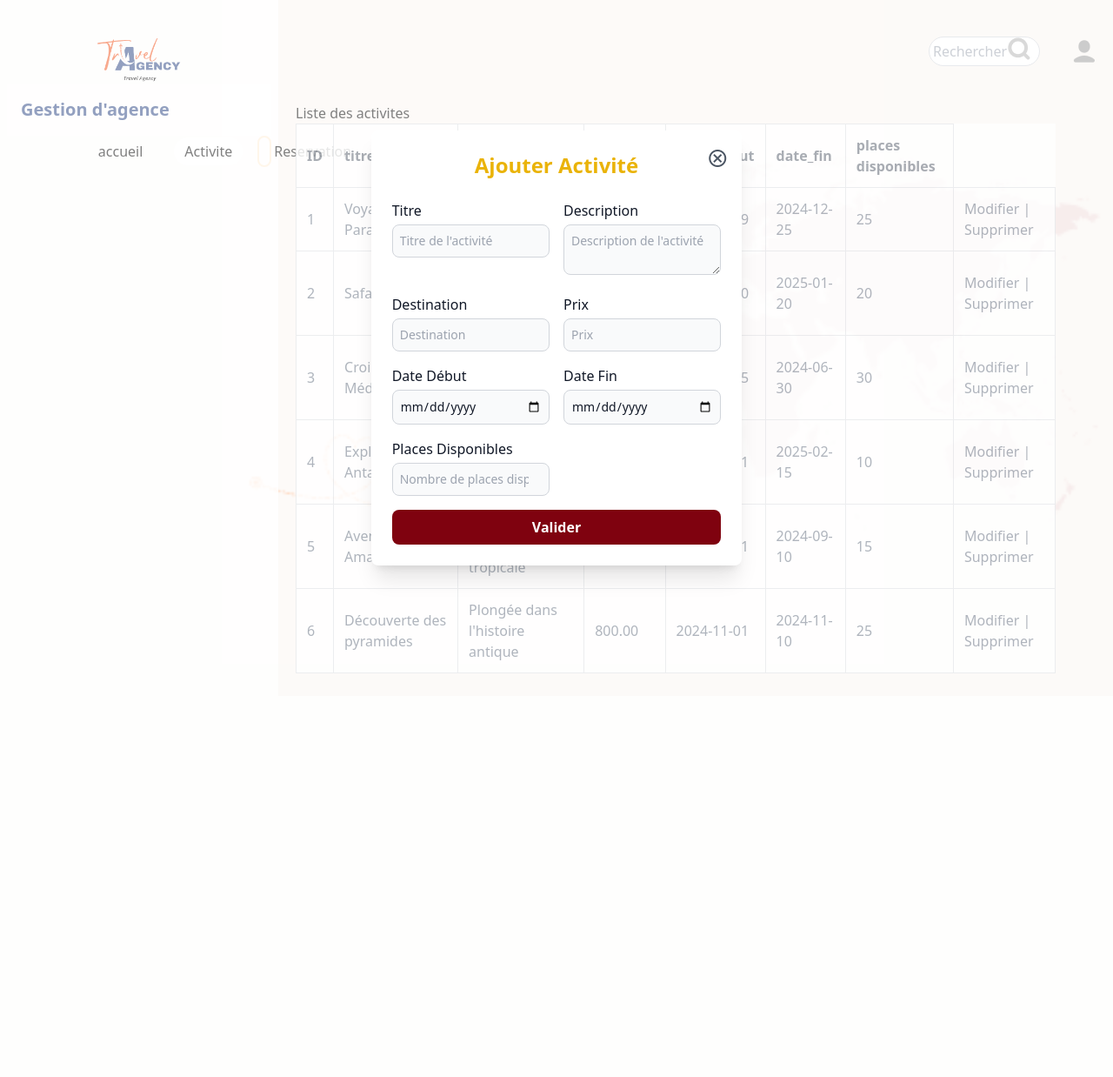
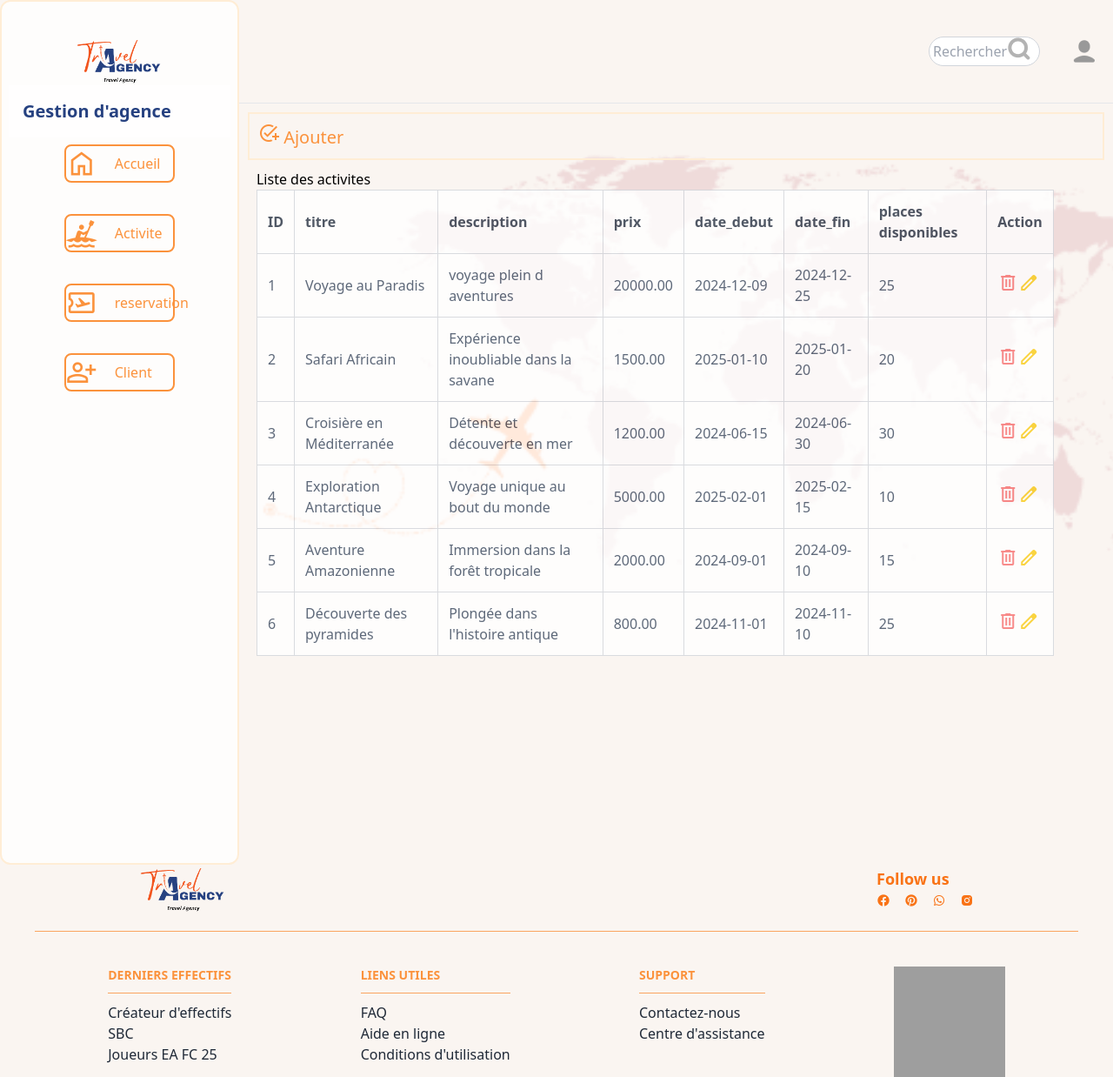
Before and after one commit to MinaELKH/reservationVoyage, a PHP site: page /activite.php in a window 1280 px wide. Shown: the top 1238 px of the page at 87% size. Before the commit the page ends 774 px from the top, so only its background shows below. Run offline with PHP 8.4, Linux system fonts and the light colour scheme; data comes from the database, SQL or seed files in the repository; both versions use the stored data as it was after the commit; some libraries are stand-ins or nearby versions; grey boxes are pictures that could not be loaded.

```diff
--- a/activite.php
+++ b/activite.php
@@ -2,8 +2,10 @@
 include 'db.php';
 ob_start();
 $title = "Gestion des activites";
+echo'<h2>Liste des activites</h2>';
+affiche($conn)
 ?>
-<h2>Liste des activites</h2>
+
 
 
 
@@ -11,13 +13,13 @@ $title = "Gestion des activites";
 
    <!-- #form -->
 
-   <div id="modal" class="fixed inset-0 flex items-center z-50 justify-center bg-white bg-opacity-50">
+   <div id="modal" class=" hidden fixed inset-0 flex items-center z-50 justify-center bg-white bg-opacity-50">
     <div class="relative p-6 shadow-xl rounded-lg bg-white text-gray-900 overflow-y-auto lg:w-1/3">
         <span id="closeForm" class="absolute right-4 top-4 text-gray-600 hover:text-gray-900 cursor-pointer material-symbols-outlined text-2xl">cancel</span>
         <h2 class="text-2xl font-bold mb-6 text-center text-yellow-500">Ajouter Activité</h2>
         <p id="pargErreur" class="hidden text-sm font-semibold px-4 py-2 mb-4 text-red-700 bg-red-100 border border-red-400 rounded">
         </p>
-        <form id="formulaire" class="flex flex-col gap-4" action="activites.php" method="post">
+        <form id="formulaire" class="flex flex-col gap-4" action="activite.php" method="post">
             <input id="id_input" type="hidden" value="-1">
             <div class="grid grid-cols-1 md:grid-cols-2 gap-4">
 
@@ -59,7 +61,7 @@ $title = "Gestion des activites";
             </div>
 
             <div class="flex justify-center">
-                <button type="submit" id="submitactivite" class="w-full bg-[#7F020F] hover:bg-red-700 text-white font-bold py-2 rounded-lg">Valider</button>
+                <button type="submit" name="ajouter" class="w-full bg-[#7F020F] hover:bg-red-700 text-white font-bold py-2 rounded-lg">Valider</button>
             </div>
         </form>
     </div>
@@ -82,26 +84,31 @@ if (isset($_POST['ajouter'])) {
     $sql = "INSERT INTO activite (titre, description, destination, prix, date_debut, date_fin, place_disponible)
             VALUES ('$titre', '$description', '$destination', '$prix', '$date_debut', '$date_fin', '$place_disponible')";
 
+    mysqli_query($conn , $sql) ;
 
-
-    if (mysqli_affected_rows($con)) {// https://www.w3schools.com/php/func_mysqli_affected_rows.asp
+    if (mysqli_affected_rows($conn)) {// https://www.w3schools.com/php/func_mysqli_affected_rows.asp
         //recupere le nb de ligne ajouter ou modifier ou supprmer -
         //en general il retunrn nbr de ligne affecte lors de dernier query execute dans cet exemple
         // mysqli_query($conn , $sql);    nbr ligne ajoute au table client
         echo "<p>Client ajouté avec succès !</p>";
+        header("Location: activite.php");
+        exit;
     } else {
         echo "<p>Erreur : " . mysqli_error($conn) . "</p>";
     }
 }
 
 // Afficher les clients
+function affiche($conn){
     $sql = "SELECT * FROM activite";
     $result = mysqli_query($conn, $sql);
 
     if (mysqli_num_rows($result) > 0) {
+
         echo "<div id='listactivite' ><table border='1'>";
-    echo "<tr><th>ID</th><th>titre</th><th>description</th><th>prix</th><th>date_debut</th><th>date_fin</th><th>places disponibles</th></tr>";
+        echo "<tr><th>ID</th><th>titre</th><th>description</th><th>prix</th><th>date_debut</th><th>date_fin</th><th>places disponibles</th><th>Action</th></tr>";
         while ($row = mysqli_fetch_assoc($result)) {
+            $id=$row['id_activite'];
             echo "<tr>
                 <td>{$row['id_activite']}</td>
                 <td>{$row['titre']}</td>
@@ -111,8 +118,21 @@ if (mysqli_num_rows($result) > 0) {
                 <td>{$row['date_fin']}</td>
                 <td>{$row['place_disponible']}</td>
                 <td>
-                <a href='edit_client.php?id={$row['id_activite']}'>Modifier</a> |
-                <a href='delete_client.php?id={$row['id_activite']}'>Supprimer</a>
+               <form   action='activite.php' method='post'>
+                    <div class='flex'>
+                        <button type='submit' name='delete' value='$id'>
+                            <span class='text-red-400 cursor-pointer material-symbols-outlined'>
+                                delete
+                            </span>
+                        </button>
+        <button type='submit' name='edit' value='$id'>
+            <span class='text-yellow-400 cursor-pointer material-symbols-outlined'>
+                edit
+            </span>
+        </button>
+    </div>
+</form>
+
                 </td>
             </tr>";
         }
@@ -120,6 +140,37 @@ if (mysqli_num_rows($result) > 0) {
     } else {
         echo "<p>Aucun activite trouvée.</p>";
     }
+}
+
+//https://www.w3schools.com/php/php_mysql_prepared_statements.asp
+if (isset($_POST["delete"])) {
+    echo "Test suppression";
+    $id = intval($_POST["delete"]); // S'assurer que l'ID est un entier
+    echo "id : ".$id;
+    // Préparer la requête SQL
+    $query = "DELETE FROM activite WHERE id_activite = ?";
+    $stmt = mysqli_prepare($conn, $query);
+    echo "Test suppression1".$id;
+    if ($stmt) {
+        // Lier le paramètre
+        mysqli_stmt_bind_param($stmt, "i", $id);
+        echo "Test suppression2";
+        // Exécuter la requête
+        if (mysqli_stmt_execute($stmt)) {
+            echo "Activité supprimée avec succès.";
+            header("Location: activite.php");
+            exit;
+
+        } else {
+            echo "Erreur lors de la suppression : " . mysqli_stmt_error($stmt);
+        }
+
+        // Fermer la déclaration
+        mysqli_stmt_close($stmt);
+    } else {
+        echo "Erreur de préparation de la requête : " . mysqli_error($conn);
+    }
+}
 mysqli_close($conn);
 ?>
 <?php
--- a/client.php
+++ b/client.php
@@ -11,7 +11,7 @@ $title = "Gestion des Clients";
 
    <!-- #form -->
 
-   <div id="modal" class="fixed inset-0 flex items-center z-50 justify-center bg-white bg-opacity-50">
+   <div id="modal" class="  hidden fixed inset-0 flex items-center z-50 justify-center bg-white bg-opacity-50">
         <div class="relative p-6 shadow-xl rounded-lg bg-white text-gray-900 overflow-y-auto lg:w-1/3">
             <span id="closeForm"
                 class="absolute right-4 top-4 text-gray-600 hover:text-gray-900 cursor-pointer material-symbols-outlined text-2xl">cancel</span>
@@ -109,7 +109,7 @@ $result = mysqli_query($conn, $sql);
 
 if (mysqli_num_rows($result) > 0) {
     echo "<div id='listClient' ><table border='1'><thead>";
-    echo "<tr><th>ID</th><th>Nom</th><th>Email</th><th>Telephne</th><th>Adresse</th><th>Date_naissance/th><th>Action</th></tr></thead><tbody>";
+    echo "<tr><th>ID</th><th>Nom</th><th>Email</th><th>Telephne</th><th>Adresse</th><th>Date_naissance/th><th>Action</th><th>Action</th></tr></thead><tbody>";
     while ($row = mysqli_fetch_assoc($result)) {
         echo "<tr>
             <td>{$row['id_client']}</td>
--- a/js/main.js
+++ b/js/main.js
@@ -1,3 +1,14 @@
 document.getElementById("closeForm").addEventListener("click" , function() {
     document.getElementById("modal").classList.add("hidden") ;
 }) ;
+
+
+
+document.getElementById("ShowForm").addEventListener("click" , function() {
+    document.getElementById("modal").classList.remove("hidden") ;
+}) ;
+
+
+document.getElementById("edit").addEventListener("click" , function() {
+    document.getElementById("modal").classList.remove("hidden") ;
+}) ;
--- a/layout.php
+++ b/layout.php
@@ -16,117 +16,49 @@
     <link rel="stylesheet" href="https://unpkg.com/boxicons@latest/css/boxicons.min.css"> <!-- icon reseau sociaux-->
     <link rel="stylesheet" href="./styles/index.css" />
     <script src="js/main.js" defer></script>
-    <link rel="stylesheet" href="css/style.css"/>
+    <link rel="stylesheet" href="css/style.css" />
 
 
 </head>
 
 <body class=" flex flex-col relative bg-[url('img/map3.png')] bg-[#FAF5F1] no-repeat bg-cover    kanit-medium">
-<div class=" flex">
-<aside class="   bg-white bg-opacity-80  w-1/4 p-2 pt-10">
-           <div >
-                    <img  class="mx-auto" src="img/logo.png" width="100" alt="logo">
+    <div class=" flex ">
+        <aside class="   bg-white bg-opacity-80   border-2 border-orange-100 rounded-xl w-1/4 p-2 pt-10">
+            <div>
+                <img class="mx-auto" src="img/logo.png" width="100" alt="logo">
             </div>
             <div class="  p-4 bg-white bg-opacity-40 flex justify-between items-center">
                 <span class="text-[#264180] text-xl font-semibold"> Gestion d'agence </span>
             </div>
 
             <nav id="menu"
-                class="hidden lg:flex space-x-6 justify-center border-2 border-orange-100 rounded-full ml-72">
-                <a href="index.php" class="hover:bg-white hover:text-black rounded-full px-3 py-1">accueil</a>
+                class="hidden lg:flex flex-col gap-5 justify-center mx-auto items-center align-center">
+                <a href="index.php"
+                    class="text-orange-400 flex items-center gap-5 m-2 w-1/2 border-2  cursor-pointer border-orange-400  rounded-lg   hover:scale-[1.1]  hover:text-gray-800">
+                    <span class="material-symbols-outlined cursor-pointer  lg:text-4xl ">
+                        Home </span> Accueil
+                </a>
                 <a href="activite.php"
-                    class="hover:bg-white hover:text-black rounded-full px-3 py-1 bg-white text-black">Activite</a>
-                <a href="reservation.php" class="hover:bg-white hover:text-black rounded-full px-3 py-1">Reservation</a>
-                <a href="client.php" class="hover:bg-white hover:text-black rounded-full px-3 py-1">Client</a>
+                    class="text-orange-400 flex items-center gap-5 m-2 w-1/2 border-2  cursor-pointer border-orange-400  rounded-lg   hover:scale-[1.1]  hover:text-gray-800">
+                    <span class="material-symbols-outlined cursor-pointer  lg:text-4xl ">
+                        kayaking </span> Activite
+                </a>
+                <a href="reservation.php"
+                    class="text-orange-400 flex items-center gap-5 m-2 w-1/2 border-2  cursor-pointer border-orange-400  rounded-lg   hover:scale-[1.1]  hover:text-gray-800">
+                    <span class="material-symbols-outlined cursor-pointer  lg:text-4xl ">
+
+airplane_ticket
+</span> reservation
+                </a>
+                <a href="client.php"
+                    class="text-orange-400 flex items-center gap-5 m-2 w-1/2 border-2  cursor-pointer border-orange-400  rounded-lg   hover:scale-[1.1]  hover:text-gray-800">
+                    <span class="material-symbols-outlined cursor-pointer  lg:text-4xl ">
+                        person_add </span> Client
+                </a>
+
+
             </nav>
 
-
-               <!-- <div class=" w-full p-2">
-                    <span class="text-[#264180] text-xl font-semibold"> Gestion des activites</span>
-                    <hr class="my-1">
-                    <div class="flex">
-                        <div id="btnOpenForm"
-                            class="text-orange-400 flex items-center gap-5 m-2 w-1/2 border-2  cursor-pointer border-orange-400  rounded-lg   hover:scale-[1.1]  hover:text-gray-800">
-
-                            <form id="form-ajout-activite" action="activite.php" method="POST">
-                            <button class="mx-auto flex items-center"><span class="material-symbols-outlined cursor-pointer  lg:text-4xl ">
-                                    kayaking </span>Ajouter
-                                </button>
-                              </form>
-
-                        </div>
-                        <div id="" onclick="afficheListActivite()"
-                            class="text-orange-400 flex items-center m-2 w-1/2 border-2  cursor-pointer border-orange-400  rounded-lg  hover:scale-[1.1]  hover:text-gray-800">
-                            <p class="flex items-center">
-                                <span class="material-symbols-outlined cursor-pointer p-1 lg:text-4xl ">
-
-                                    list
-                                </span>
-                                activite
-
-
-
-                            </p>
-                        </div>
-                    </div>
-                </div>
-                <div class=" w-full  p-2">
-                    <span class="text-[#264180] text-xl font-semibold"> Gestion des reservations</span>
-                    <hr class="my-1">
-                    <div class="flex">
-                        <div id="btnOpenForm"
-                            class="text-orange-400 flex items-center gap-5 m-2 w-1/2 border-2  cursor-pointer border-orange-400  rounded-lg   hover:scale-[1.1]  hover:text-gray-800">
-
-
-                                <form id="form-ajout-reservation" action="reservation.php" method="POST">
-                                <button class="mx-auto flex items-center"><span class="material-symbols-outlined cursor-pointer  lg:text-4xl ">
-                                    travel</span> Ajouter
-                                </button>
-                              </form>
-
-                        </div>
-                        <div id="" onclick="afficheListreservation()"
-                            class="text-orange-400 flex items-center m-2 w-1/2 border-2  cursor-pointer border-orange-400  rounded-lg  hover:scale-[1.1]  hover:text-gray-800">
-                            <p class="flex items-center">
-                                <span class="material-symbols-outlined cursor-pointer p-1 lg:text-4xl ">
-                                    list
-                                </span>
-                                reservation
-                            </p>
-                        </div>
-                    </div>
-                </div>
-
-
-                <div class=" w-full  p-2">
-                    <span class="text-[#264180] text-xl font-semibold"> Gestion des clients</span>
-                    <hr class="my-1">
-                    <div class="flex">
-                        <div id="btnOpenForm"
-                            class="text-orange-400 flex items-center gap-5 m-2 w-1/2 border-2  cursor-pointer border-orange-400  rounded-lg   hover:scale-[1.1]  hover:text-gray-800">
-
-
-                            <form id="form-ajout-client" action="client.php" method="POST">
-                                <button class="mx-auto flex items-center"><span class="material-symbols-outlined cursor-pointer  lg:text-4xl ">
-                                person_add</span> Ajouter
-                                </button>
-                              </form>
-                        </div>
-                        <div id="" onclick="afficheListCLient()"
-                            class="text-orange-400 flex items-center m-2 w-1/2 border-2  cursor-pointer border-orange-400  rounded-lg  hover:scale-[1.1]  hover:text-gray-800">
-                            <p class="flex items-center">
-                                <span class="material-symbols-outlined cursor-pointer p-1 lg:text-4xl ">
-
-                                    list
-                                </span>
-                                Clients
-
-
-
-                            </p>
-                        </div>
-                    </div>
-                </div>-->
 
         </aside>
         <div>
@@ -136,8 +68,8 @@
 
                     <div class="lg:hidden ml-auto order-3">
                         <button id="menu-button" class="text-black">
-                    <svg xmlns="http://www.w3.org/2000/svg" fill="none" viewBox="0 0 24 24" stroke="currentColor"
-                        class="w-8 h-8">
+                            <svg xmlns="http://www.w3.org/2000/svg" fill="none" viewBox="0 0 24 24"
+                                stroke="currentColor" class="w-8 h-8">
                                 <path stroke-linecap="round" stroke-linejoin="round" stroke-width="2"
                                     d="M4 6h16M4 12h16M4 18h16"></path>
                             </svg>
@@ -149,7 +81,8 @@
                     <div class="flex space-x-6 lg:ml-auto lg:flex-row flex-1  items-center  lg:justify-end">
                         <div class="relative flex">
                             <input type="text" id="champRecherche" placeholder="Rechercher"
-                        class=" m-2.5 p-1 border border-gray-300 w-32 rounded-full text-black" oninput="rechercher()">
+                                class=" m-2.5 p-1 border border-gray-300 w-32 rounded-full text-black"
+                                oninput="rechercher()">
                             <img src="./img/Search.png" alt="search logo" class=" absolute right-5 top-2.5">
                         </div>
                         <a href="#" class="text-white">
@@ -159,18 +92,31 @@
 
                     </div>
                 </div>
-
+<!-- Menu burger-->
                 <div id="collapsed-menu" class="lg:hidden bg-black text-white p-4 absolute w-1/3 top-10 right-0 hidden">
                     <nav class="flex flex-col items-center">
                         <a href="index.php" class="hover:bg-white hover:text-black rounded px-3 py-1 mb-2">Accueil</a>
-                <a href="activite.php" class="hover:bg-white hover:text-black rounded px-3 py-1 mb-2">Reservation</a>
-                <a href="reservation.php" class="hover:bg-white hover:text-black rounded px-3 py-1 mb-2">Contact Us</a>
+                        <a href="activite.php"
+                            class="hover:bg-white hover:text-black rounded px-3 py-1 mb-2">Reservation</a>
+                        <a href="reservation.php" class="hover:bg-white hover:text-black rounded px-3 py-1 mb-2">Contact
+                            Us</a>
                         <a href="client.php" class="hover:bg-white hover:text-black rounded px-3 py-1 mb-2">About Us</a>
                     </nav>
                 </div>
             </header>
+             <hr>
 
 
+            <section  class="p-2.5 m-2.5  border-2 border-orange-100  ">
+                 <div class="flex align-center items-center">
+                    <div  id="ShowForm" class=" text-orange-400 cursor-pointer  border-orange-400  rounded-lg   hover:scale-[1.1]  hover:text-gray-800 lg:text-xl">
+
+                    <span class="material-symbols-outlined cursor-pointer   ">
+                        add_task </span>  Ajouter </div>
+
+                 </div>
+
+            </section>
 
 
             <main class="flex-grow min-h-screen">
```
Also changed, not shown: autre/db.sql (+6 -3 lines), reservation.php (+24 -7 lines). Lines whose indentation alone changed are shown as unchanged.
